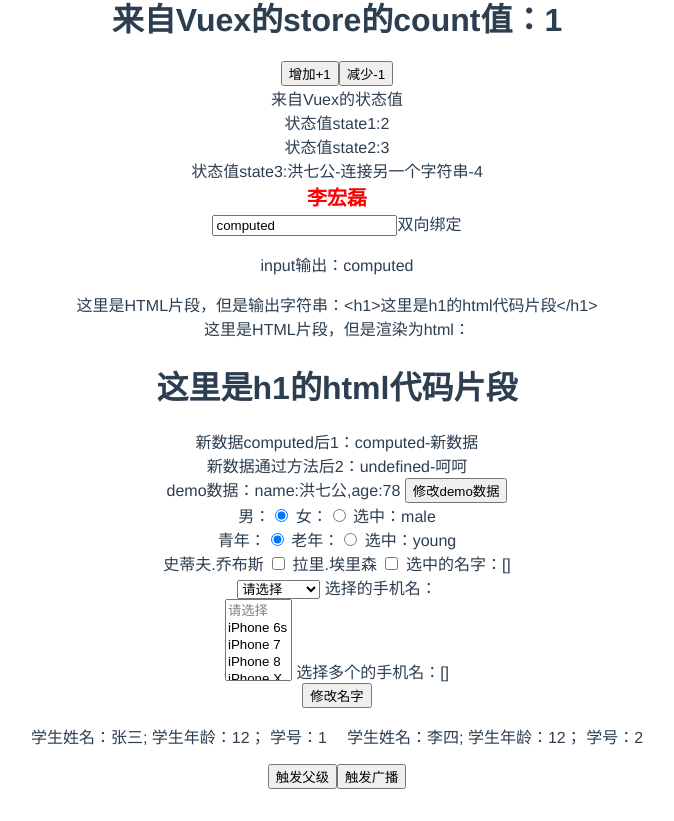
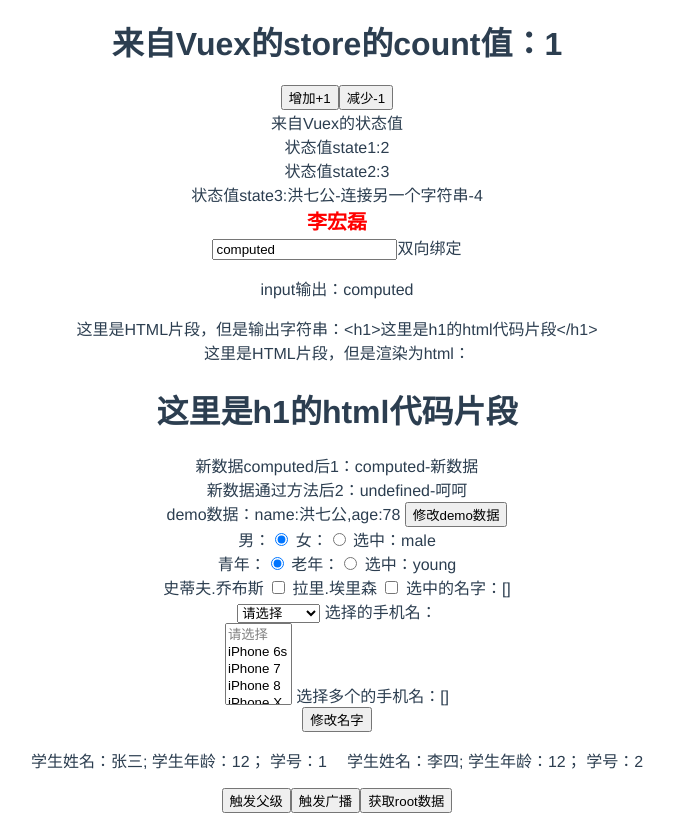
Before and after one commit to Vinson7lhl/MyStudyCode, a Vue app in the folder vue_app/: page /#/ in a window 1280 px wide. Shown: the part 385-1206 px from the top of the page, without its empty margins (303-977 px from the left). Before the commit the page ends 1182 px from the top, so only its background shows below. Built offline with nearby package versions, Linux system fonts and the light colour scheme.

Commit message:
提交
访问$root无效！！！

```diff
--- a/vue_app/src/App.vue
+++ b/vue_app/src/App.vue
@@ -1,5 +1,6 @@
 <template>
   <div id="app">
+    root数据：{{rootData}}
     <div id="nav">
       <router-link to="/">Home</router-link> |
       <router-link to="/about">About</router-link>
@@ -25,7 +26,7 @@
 export default {
   name: 'rootApp',
   mounted () {
-    console.log('加载完毕')
+    console.log('/------------app-加载完毕-------------/')
     this.$on('test', data => {
       console.log('广播得到的数据')
       console.log(data)
@@ -33,7 +34,8 @@ export default {
   },
   data () {
     return {
-      isShowPopUp: false
+      isShowPopUp: false,
+      rootData: 'root-data-洪七公'
     }
   },
   methods: {
--- a/vue_app/src/components/HelloWorld/HelloWorld.html
+++ b/vue_app/src/components/HelloWorld/HelloWorld.html
@@ -69,4 +69,7 @@
     </div>
     <button @click='$emit("emit-father","sonDataLHL1","sonDataLHL2",$event)'>触发父级</button>
     <button @click='triggerBo'>触发广播</button>
+    <!--根组件全局数据-->
+    <button @click='getRootData'>获取root数据</button>
+    <div>{{rootDataName}}</div>
 </div>
--- a/vue_app/src/components/HelloWorld/HelloWorld.vue
+++ b/vue_app/src/components/HelloWorld/HelloWorld.vue
@@ -37,7 +37,8 @@ export default {
       ],
       tecSuperStar: [],
       phoneName: '',
-      somePhoneName: []
+      somePhoneName: [],
+      rootDataName: ''
     }
   },
   /**
@@ -67,6 +68,11 @@ export default {
       // this.students[0] = {name:'李宏磊',age:30};  直接修改某个索引的数据是无法改变view的！
       // this.students = [{name:'李宏磊',age:30},{name:'李宏磊2',age:32}]; 可以改变
       this.students[0].age = 30 // 可以改变
+    },
+    // 获取root组件数据
+    getRootData () {
+      console.log(this.$root)
+      this.rootDataName = this.$root.rootData
     }
   },
   /**
@@ -108,11 +114,14 @@ export default {
   created () {
     console.log('生命周期钩子：created')
     console.log('周期函数中调用input_text:' + this.input_text)
+    console.log('子组件访问Home页面数据：', this.$parent.homeData)
   },
   beforeMount () {
     console.log('生命周期钩子：beforeMount')
   },
   mounted () {
+    console.log('/------------HelloWord-加载完毕-------------/')
+    console.log('子组件访问根组件数据：', this.$root.isShowPopUp)
   }
 }
 </script>
--- a/vue_app/src/views/Home.vue
+++ b/vue_app/src/views/Home.vue
@@ -18,9 +18,18 @@ export default {
       console.log(data3.target)
     }
   },
+  data () {
+    return {
+      homeData: 'Home页面数据'
+    }
+  },
   components: {
     'hello-world': HelloWorld
     // 或者只写HelloWorld也可以相当于-HelloWorld:HelloWorld
+  },
+  mounted () {
+    console.log('/------------Home-加载完毕-------------/')
+    console.log('子组件访问Home页面数据：', this.$parent.homeData)
   }
 }
 </script>
```
